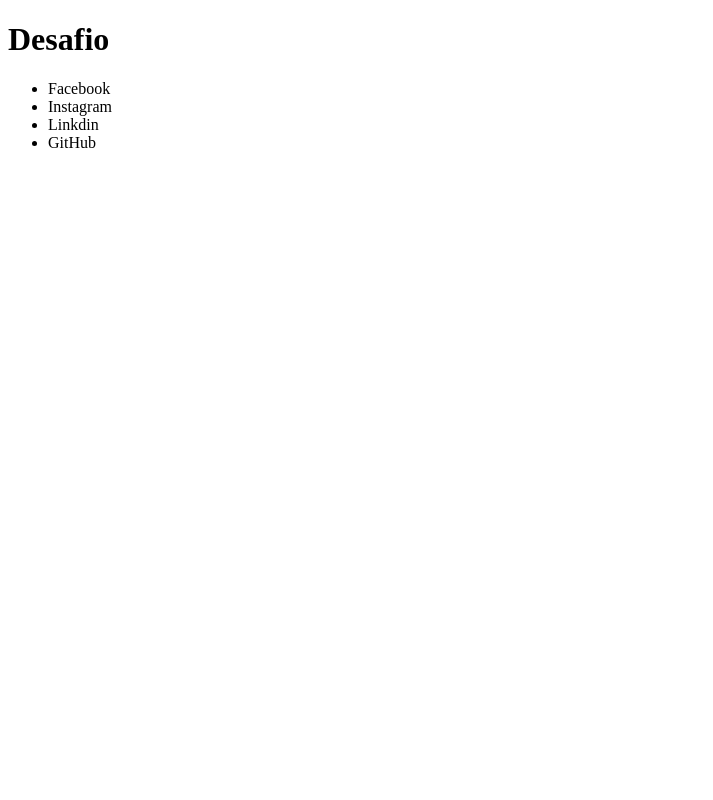
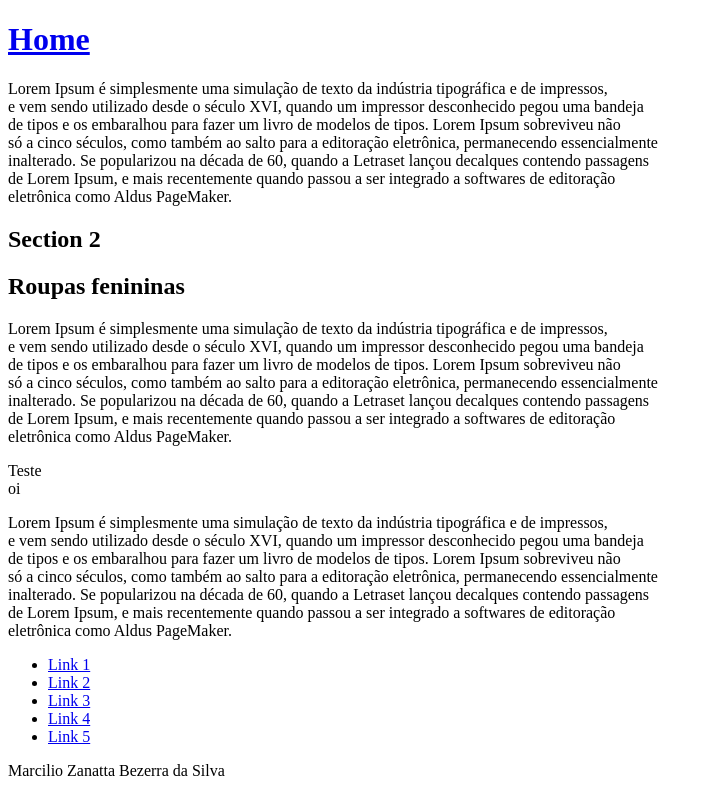
Before and after one commit to marciliodevjava/curso-html-css, a plain HTML site: page Aula 4 HTML/index.html in a window 1280 px wide. Shown: the whole page, without its empty margins (0-713 px from the left). Drawn offline with Linux system fonts and the light colour scheme.

Commit message:
Curso Básico de HTML e CSS

```diff
--- a/Aula 4 HTML/index.html
+++ b/Aula 4 HTML/index.html
@@ -1,5 +1,6 @@
 <!DOCTYPE html>
 <html lang="en">
+
 <head>
     <meta charset="UTF-8">
     <meta http-equiv="X-UA-Compatible" content="IE=edge">
@@ -7,15 +8,71 @@
     <link rel="style.css" href="./assets/css/style.css">
     <title>Desafio</title>
 </head>
+
 <body>
-    <h1>Desafio</h1>
-    <nav id="lista-01">
-        <ul>
-            <li>Facebook</li>
-            <li>Instagram</li>
-            <li>Linkdin</li>
-            <li>GitHub</li>
-        </ul>
-    </nav>
+    <header>
+        <h1>
+            <a href="#">Home</a>
+        </h1>
+    </header>
+    <div>
+        <p>
+            Lorem Ipsum é simplesmente uma simulação de texto da indústria tipográfica e de impressos,<br>
+            e vem sendo utilizado desde o século XVI, quando um impressor desconhecido pegou uma bandeja<br>
+            de tipos e os embaralhou para fazer um livro de modelos de tipos. Lorem Ipsum sobreviveu não<br>
+            só a cinco séculos, como também ao salto para a editoração eletrônica, permanecendo essencialmente<br>
+            inalterado. Se popularizou na década de 60, quando a Letraset lançou decalques contendo passagens<br>
+            de Lorem Ipsum, e mais recentemente quando passou a ser integrado a softwares de editoração <br>
+            eletrônica como Aldus PageMaker.<br>
+        </p>
+    </div>
+    <section>
+        <header>
+            <h2>Section 2</h2>
+        </header>
+    </section>
+    <article>
+        <section>
+            <header>
+                <h2>Roupas fenininas</h2>
+            </header>
+            <p>
+                Lorem Ipsum é simplesmente uma simulação de texto da indústria tipográfica e de impressos,<br>
+                e vem sendo utilizado desde o século XVI, quando um impressor desconhecido pegou uma bandeja<br>
+                de tipos e os embaralhou para fazer um livro de modelos de tipos. Lorem Ipsum sobreviveu não<br>
+                só a cinco séculos, como também ao salto para a editoração eletrônica, permanecendo essencialmente<br>
+                inalterado. Se popularizou na década de 60, quando a Letraset lançou decalques contendo passagens<br>
+                de Lorem Ipsum, e mais recentemente quando passou a ser integrado a softwares de editoração <br>
+                eletrônica como Aldus PageMaker.<br>
+            </p>
+        </section>
+    </article>
+    <div>
+        <article>
+            <header>Teste</header>
+            <div>oi</div>
+            <p>
+                Lorem Ipsum é simplesmente uma simulação de texto da indústria tipográfica e de impressos,<br>
+                e vem sendo utilizado desde o século XVI, quando um impressor desconhecido pegou uma bandeja<br>
+                de tipos e os embaralhou para fazer um livro de modelos de tipos. Lorem Ipsum sobreviveu não<br>
+                só a cinco séculos, como também ao salto para a editoração eletrônica, permanecendo essencialmente<br>
+                inalterado. Se popularizou na década de 60, quando a Letraset lançou decalques contendo passagens<br>
+                de Lorem Ipsum, e mais recentemente quando passou a ser integrado a softwares de editoração <br>
+                eletrônica como Aldus PageMaker.<br>
+            </p>
+        </article>
+    </div>
+    <aside>
+        <nav>
+            <ul>
+                <li><a href="#"> Link 1</a></li>
+                <li><a href="#"> Link 2</a></li>
+                <li><a href="#"> Link 3</a></li>
+                <li><a href="#"> Link 4</a></li>
+                <li><a href="#"> Link 5</a></li>
+            </ul>
+        </nav>
+    </aside>
+    <footer>Marcilio Zanatta Bezerra da Silva</footer>
 </body>
 </html>
```
